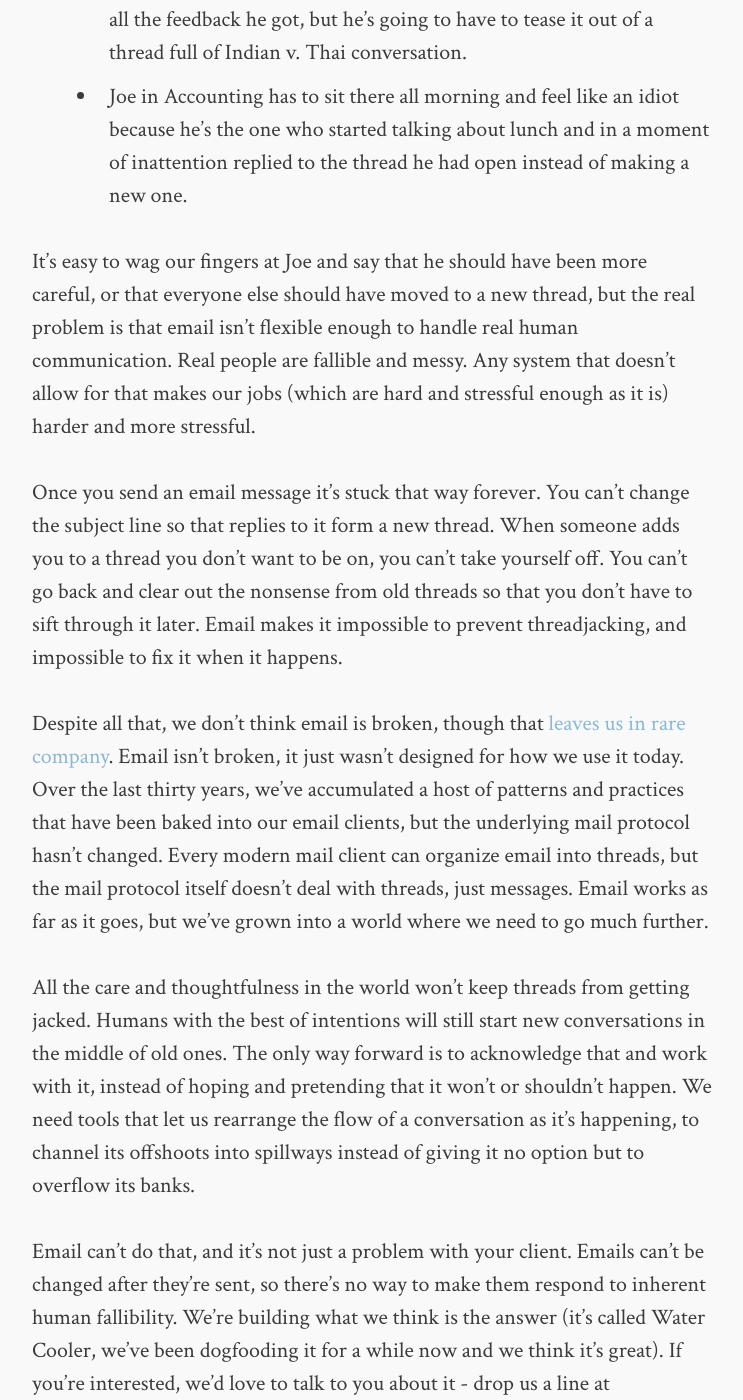
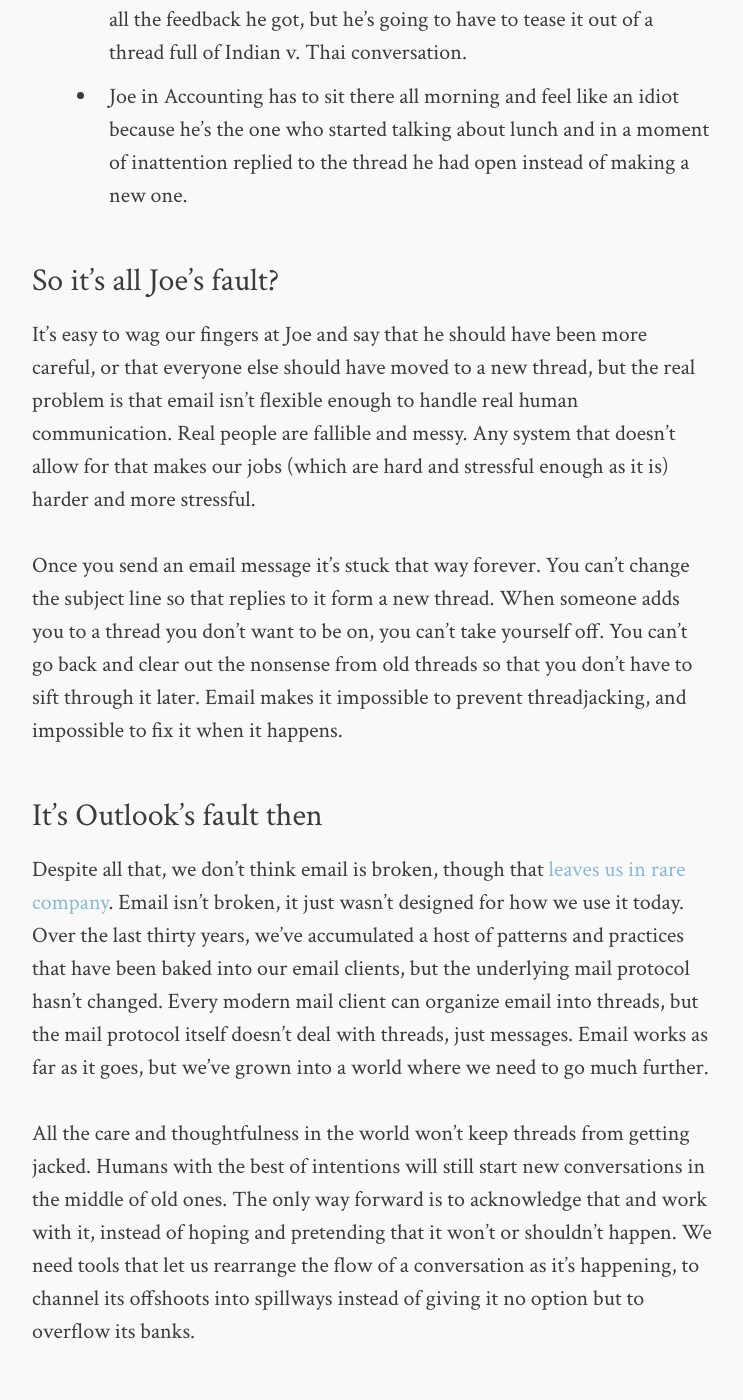
Before and after one commit to Structural/structural.github.io, a Jekyll site: the page built from _posts/2014-02-01-sympathy-for-the-threadjacker.md, in a window 1280 px wide and 1400 px high, scrolled down 1424 px. Shown: the whole window, without its empty margins (268-1011 px from the left). Built offline with Jekyll 4.4.1, drawn with Linux system fonts in a browser that asks for light colours; some of the changed text lies outside the part shown.

Commit message:
Headers on threadjacking.

```diff
--- a/_posts/2014-02-01-sympathy-for-the-threadjacker.md
+++ b/_posts/2014-02-01-sympathy-for-the-threadjacker.md
@@ -17,13 +17,19 @@ The problem with threadjacking isn’t that we started out talking about the big
 * A month from now, the lead web designer is going to have to look up all the feedback he got, but he’s going to have to tease it out of a thread full of Indian v. Thai conversation.
 * Joe in Accounting has to sit there all morning and feel like an idiot because he’s the one who started talking about lunch and in a moment of inattention replied to the thread he had open instead of making a new one.
 
+### So it's all Joe's fault?
+
 It’s easy to wag our fingers at Joe and say that he should have been more careful, or that everyone else should have moved to a new thread, but the real problem is that email isn’t flexible enough to handle real human communication.  Real people are fallible and messy.  Any system that doesn’t allow for that makes our jobs (which are hard and stressful enough as it is) harder and more stressful.
 
 Once you send an email message it’s stuck that way forever.  You can’t change the subject line so that replies to it form a new thread.  When someone adds you to a thread you don’t want to be on, you can’t take yourself off.  You can’t go back and clear out the nonsense from old threads so that you don’t have to sift through it later.
 Email makes it impossible to prevent threadjacking, and impossible to fix it when it happens.
 
+### It's Outlook's fault then
+
 Despite all that, we don’t think email is broken, though that [leaves us in rare company](https://www.google.com/search?hl=en&q=email%20is%20broken).  Email isn’t broken, it just wasn’t designed for how we use it today.  Over the last thirty years, we’ve accumulated a host of patterns and practices that have been baked into our email clients, but the underlying mail protocol hasn’t changed.  Every modern mail client can organize email into threads, but the mail protocol itself doesn’t deal with threads, just messages.  Email works as far as it goes, but we’ve grown into a world where we need to go much further.
 
 All the care and thoughtfulness in the world won’t keep threads from getting jacked.  Humans with the best of intentions will still start new conversations in the middle of old ones.  The only way forward is to acknowledge that and work with it, instead of hoping and pretending that it won’t or shouldn’t happen.  We need tools that let us rearrange the flow of a conversation as it’s happening, to channel its offshoots into spillways instead of giving it no option but to overflow its banks.
 
+### If it's no one's fault, how do I fix it?
+
 Email can’t do that, and it’s not just a problem with your client.  Emails can’t be changed after they’re sent, so there’s no way to make them respond to inherent human fallibility.  We’re building what we think is the answer (it’s called Water Cooler, we’ve been dogfooding it for a while now and we think it’s great).  If you’re interested, we’d love to talk to you about it - drop us a line at [structural@structur.al](mailto:structural@structur.al).
```
